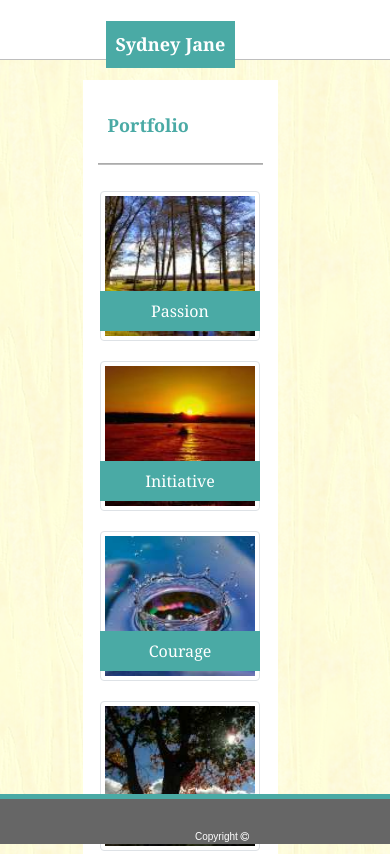
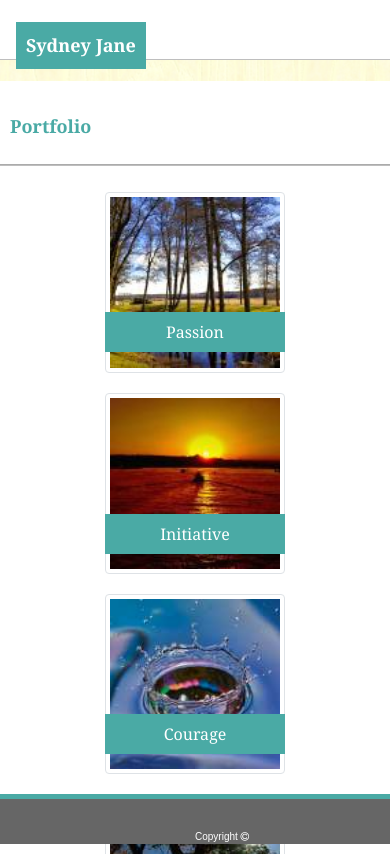
Before and after one commit to sydney-robillard/sydney-robillard-prework, a plain HTML site: page Module-1_Assessment/portfolio.html in a window 390 px wide. Shown: the top 854 px of the page. Drawn offline with nearby package versions, Linux system fonts and the light colour scheme.

Commit message:
third commit

```diff
--- a/Module-1_Assessment/assets/css/style.css
+++ b/Module-1_Assessment/assets/css/style.css
@@ -56,6 +56,7 @@ h1 {
 
 .index {
     margin-top: 100px;
+    margin-bottom:80px;
     background:#ffffff;
     padding:20px;
 }
@@ -115,15 +116,18 @@ text {
     }
 }
 
-@media screen and (max-width:700px) {
-    .content {
-        width:100%;
-    }
+.col-6 {width: 50%;}
+
+.col-8 {width: 66.66%;}
+
+@media only screen and (max-width: 768px) {
+    .col-6 {width: 100%;}
+    .col-8 {width:100%;}
 }
 
 #image {
-    width:160px;
-    height:150px;
+    width:180px;
+    height:auto;
     margin-top:10px;
     margin-bottom:10px;
 }
@@ -137,7 +141,7 @@ text {
     top: 65%;
     left: 50%;
     transform: translate(-50%);
-    width:160px;
+    width:180px;
 }
 
 .footer {
--- a/Module-1_Assessment/portfolio.html
+++ b/Module-1_Assessment/portfolio.html
@@ -23,12 +23,12 @@
     <header class="row">
 
         <nav class="navbar navbar-expand-sm fixed-top navother">
-            <div class="col-3"></div>
-            <div class="col-2" style="padding:0;margin:0;height:60px;">
+            <div class="col-sm-3"></div>
+            <div class="col-sm-2" style="padding:0;margin:0;height:60px;">
                 <name class="navbar-brand otherheading">Sydney Jane</name>
             </div>
-            <div class="col-4" style="padding:0;margin:0;">
-                <links class="collapse navbar-collapse justify-content-end" id="navbarNav">
+            <div class="col-sm-4" style="padding:0;margin:0;">
+                <links class="collapse navbar-collapse justify-content-end">
                     <ul class="nav navbar-nav">
                         <li class="nav-item"><a class="nav-link" href="index.html">About</a></li>
                         <li class="nav-item"><a class="nav-link" href="portfolio.html">Portfolio</a></li>
@@ -36,7 +36,7 @@
                     </ul>
                 </links>
             </div>
-            <div class="col-3"></div>
+            <div class="col-sm-3"></div>
         </nav>
 
     </header>
@@ -45,9 +45,9 @@
 
     <portfolio class="row content">
 
-        <div class="col-3"></div>
+        <div class="col-sm-3"></div>
 
-        <about class="col-6 portfolio">
+        <about class="col-sm-6 portfolio">
 
             <h1 class="otherheading">Portfolio</h1>
             <hr class="mb:5px;mt:5px;" style="height:1px;background:#7777777a;">
@@ -95,7 +95,7 @@
 
         </about>
 
-        <div class="col-3"></div>
+        <div class="col-sm-3"></div>
 
     </portfolio>
 
```
Also changed, not shown: Module-1_Assessment/contact.html (+9 -9 lines), Module-1_Assessment/index.html (+18 -11 lines).
